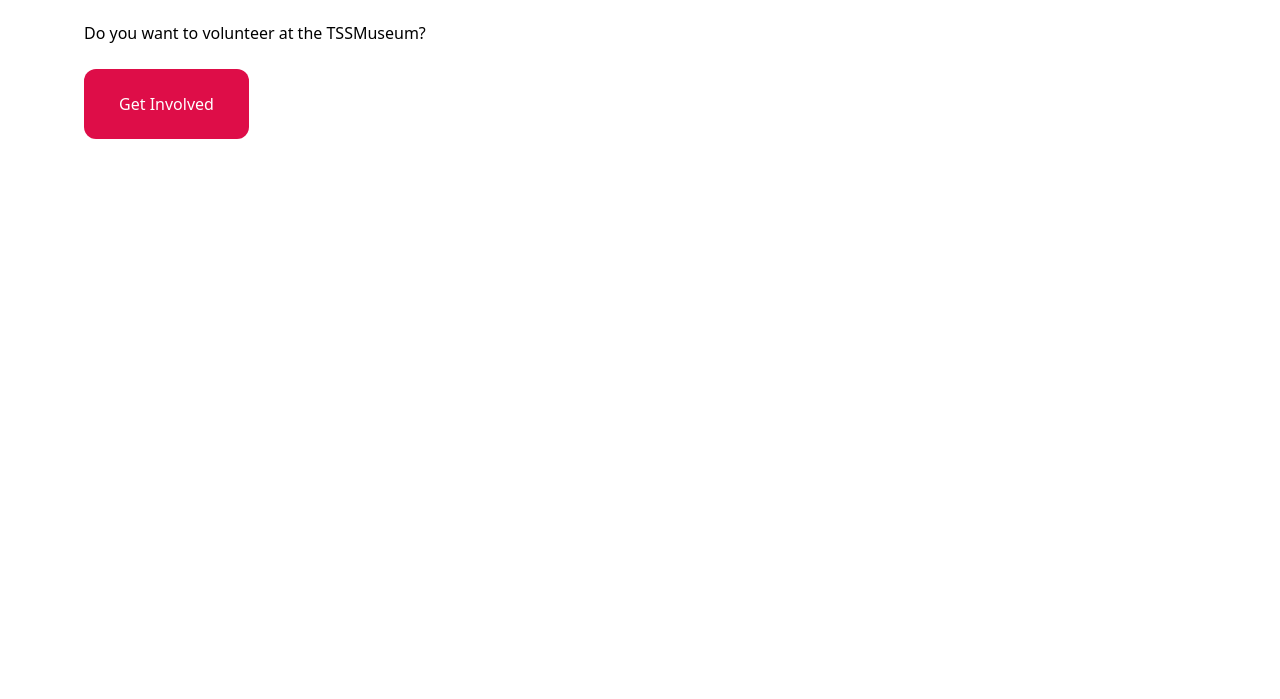
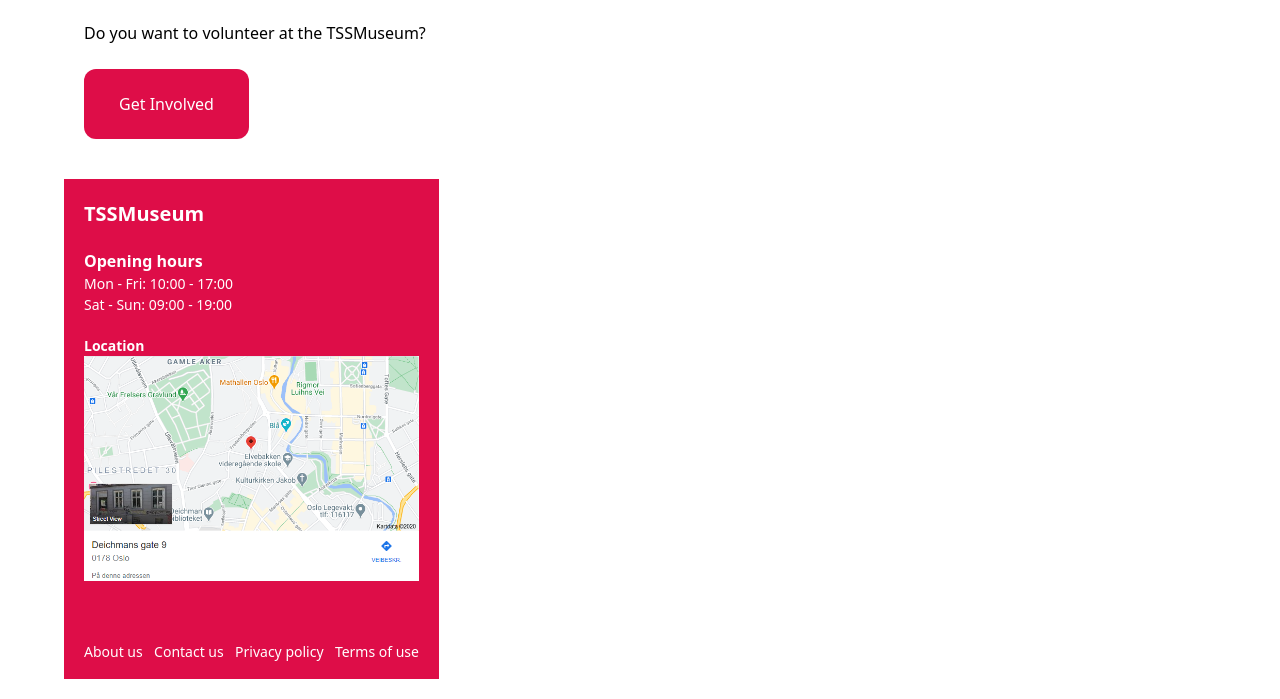
Before and after one commit to Saulnjie/Semester-Project, a plain HTML site: page index.html in a window 1280 px wide. Shown: the part 1901-2600 px from the top of the page. Before the commit the page ends 2060 px from the top, so only its background shows below. Drawn offline with Linux system fonts and the light colour scheme.

Commit message:
Fninished mobile landing page

```diff
--- a/css/index.css
+++ b/css/index.css
@@ -73,10 +73,14 @@
 
 .cards-info {
   height: 80px;
+  width: 335px;
+  padding-left: 5px;
 }
 .cards-info-black {
   height: 100px;
+  width: 335px;
   background-color: black;
+  padding-left: 5px;
 }
 .cards-info-black p {
   color: white;
--- a/css/main.css
+++ b/css/main.css
@@ -56,6 +56,13 @@ body {
 
 .logo {
   font-size: 20px;
+  font-weight: bold;
+}
+
+.footer-logo {
+  font-size: 20px;
+  color: white;
+  font-weight: bold;
 }
 
 img {
@@ -80,6 +87,34 @@ li {
   color: white;
   border-radius: 12px;
 }
+.footer-container {
+  height: 500px;
+  width: 375px;
+  background-color: var(--primary-color);
+  margin-top: 40px;
+  margin-left: -20px;
+  padding: 20px;
+  color: white;
+}
+.footer-container p {
+  font-size: 14px;
+}
+.opening-hours-title {
+  font-weight: bold;
+  margin-top: 20px;
+  font-size: 16px;
+}
+.location-title {
+  margin-top: 20px;
+  font-weight: bold;
+}
+.footer-bottom {
+  display: flex;
+  flex-direction: row;
+  justify-content: space-between;
+  font-size: 14px;
+  margin-top: 60px;
+}
 
 @media (min-width: 1024px) {
   .container {
--- a/index.html
+++ b/index.html
@@ -109,6 +109,20 @@
       <p>Do you want to volunteer
         at the TSSMuseum?</p> </br>
       <button class="get-involved-button">Get Involved</button>
+      <footer class="footer-container">
+        <h2 class="footer-logo">TSSMuseum</h2>
+        <div class="opening-hours-title">Opening hours</div>
+        <p>Mon - Fri: 10:00 - 17:00</p>
+        <p>Sat - Sun: 09:00 - 19:00</p>
+        <p class="location-title">Location</p>
+        <img src="assets/img/Mapgoogle.png">
+        <div class="footer-bottom">
+          <li>About us</li>
+          <li>Contact us</li>
+          <li>Privacy policy</li>
+          <li>Terms of use</li>
+        </div>
+      </footer>
     </div>
   </body>
 </html>
```
Also changed, not shown: assets/img/Mapgoogle.png (added).
